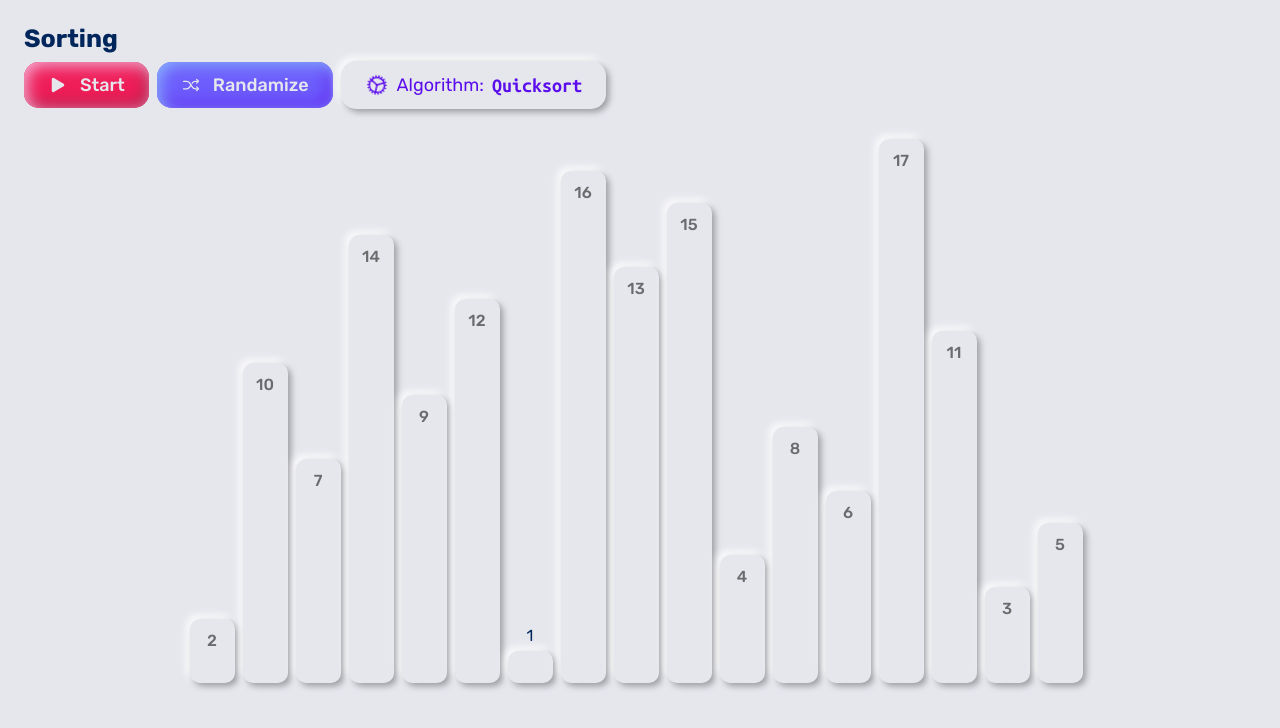
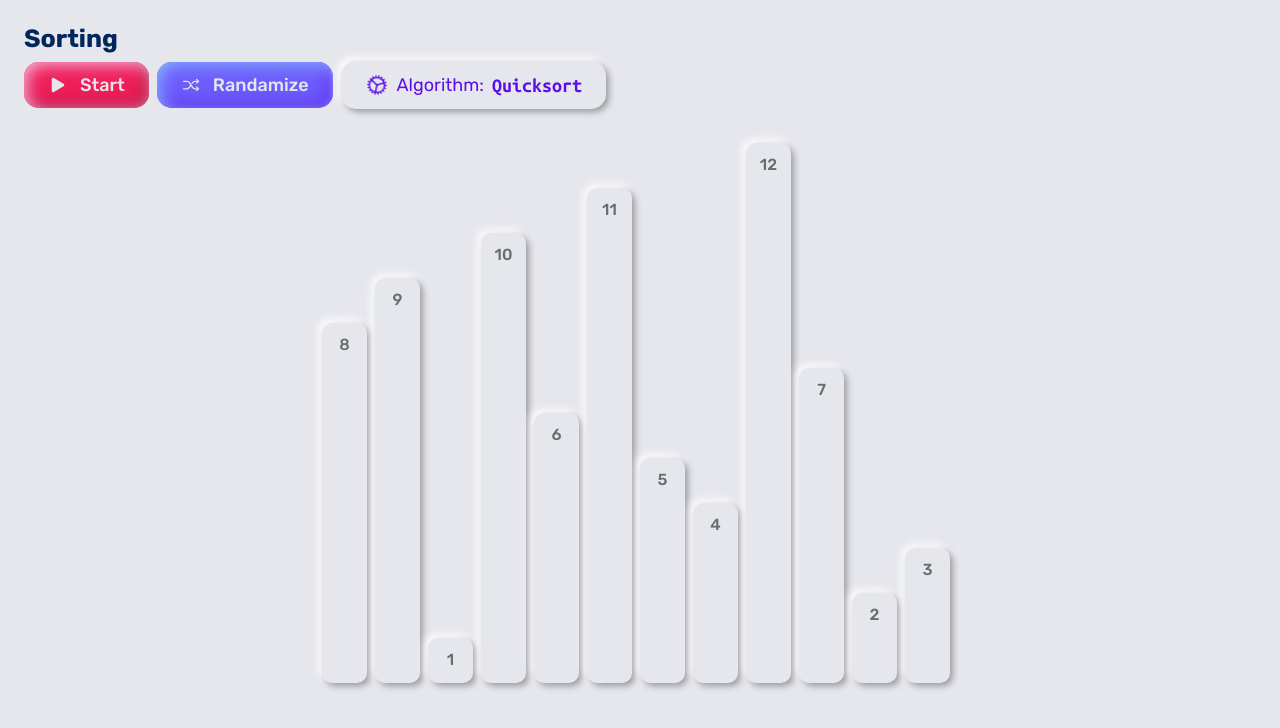
Before and after one commit to totokunaga/totokunaga-web, a Next.js app: page /algorithms/sorting in a window 1280 px wide. Shown: the top 728 px of the page. Built offline with nearby package versions, Linux system fonts and the light colour scheme.

Commit message:
Separate sorting animation speed

```diff
--- a/src/components/algorithms/sorting/BarBlock/BarBlock.tsx
+++ b/src/components/algorithms/sorting/BarBlock/BarBlock.tsx
@@ -12,15 +12,17 @@ import {
   setSortingAlgorithmExecuted,
 } from "@utils/slices";
 import { shuffle } from "@utils/functions/pages/algorithms/sorting/algorithms/shuffle";
-import { barBlockBottomOffset } from "@utils/constants";
+import {
+  barBlockBottomOffset,
+  baseColoringSpped,
+  baseTransitionSpeed,
+} from "@utils/constants";
 
 type BarBlockProp = {
   barWidth: number;
   heightUnit: number;
   values: number[];
 };
-
-const baseTransitionSpeed = 0.3;
 
 export const BarBlock: React.FC<BarBlockProp> = ({
   barWidth,
@@ -29,7 +31,8 @@ export const BarBlock: React.FC<BarBlockProp> = ({
 }) => {
   const [barInfo, setBarInfo] = useState<InnerValue[]>([]);
   const [barIds, setBarIds] = useState<number[]>([]);
-  const [transitionSpeed, setTransitionSpeed] = useState(baseTransitionSpeed);
+  const [coloringSpeed, setColoringSpeed] = useState(baseColoringSpped);
+  const [swapSpeed, setSwapSpeed] = useState(baseColoringSpped);
 
   const dispatch = useDispatch();
   const { algorithm, algorithmExecuted, randomizeExecuted, algorithmSpeed } =
@@ -51,7 +54,8 @@ export const BarBlock: React.FC<BarBlockProp> = ({
   }, [values]);
 
   useEffect(() => {
-    setTransitionSpeed(baseTransitionSpeed / algorithmSpeed);
+    setSwapSpeed(baseTransitionSpeed / algorithmSpeed);
+    setColoringSpeed(baseColoringSpped / algorithmSpeed);
   }, [algorithmSpeed]);
 
   useEffect(() => {
@@ -123,7 +127,7 @@ export const BarBlock: React.FC<BarBlockProp> = ({
           style={{
             bottom: barBlockBottomOffset,
             left,
-            transition: `left ${transitionSpeed}s ease-in-out`,
+            transition: `left ${swapSpeed}s ease-in-out, background-color ${coloringSpeed}s`,
           }}
         >
           <Bar
--- a/src/pages/algorithms/sorting/index.tsx
+++ b/src/pages/algorithms/sorting/index.tsx
@@ -13,10 +13,7 @@ import style from "@styles/default.module.scss";
 import { BarBlock } from "@components/algorithms/sorting/BarBlock/BarBlock";
 import { useEffect, useState } from "react";
 import { SortingControlSection } from "@components/algorithms";
-import {
-  bubblesort,
-  shuffle,
-} from "@utils/functions/pages/algorithms/sorting/algorithms";
+import { shuffle } from "@utils/functions/pages/algorithms/sorting/algorithms";
 
 const { sorting } = pages;
 
@@ -37,17 +34,24 @@ const SortingIndex: React.FC = () => {
         Math.floor(parentWidth / minBars),
         defaultBarWidth
       );
-      const numBars = Math.min(
+      let numBars = Math.min(
         Math.floor(parentWidth / (barWidth + spaceBetweenBars)),
         maxBars
       );
 
+      const barBlockContainerHeight =
+        parentHeight - barBlockBottomOffset - barIconSize;
       const heightUnit = Math.min(
-        Math.floor(
-          (parentHeight - barBlockBottomOffset - barIconSize) / numBars
+        Math.max(
+          Math.floor(barBlockContainerHeight / numBars),
+          defaultHeightUnit
         ),
         defaultHeightUnit
       );
+
+      while (numBars * heightUnit > barBlockContainerHeight) {
+        numBars--;
+      }
 
       const randomValues = Array.from({ length: numBars }, () => null).map(
         (_, i) => i + 1
--- a/src/utils/constants/pages/algorithms/sorting.ts
+++ b/src/utils/constants/pages/algorithms/sorting.ts
@@ -1,16 +1,19 @@
 import { SortingAnimationType } from "@utils/types";
 
 export const sortingAnimationSpeed: Record<SortingAnimationType, number> = {
-  normal: 200,
+  normal: 150,
   swap: 300,
-  focus: 200,
-  compare: 200,
-  range: 300,
-  done: 200,
-  clear: 200,
-  reset: 200,
+  focus: 150,
+  compare: 150,
+  range: 150,
+  done: 150,
+  clear: 150,
+  reset: 150,
   move: 0,
 };
+
+export const baseColoringSpped = 0.15;
+export const baseTransitionSpeed = 0.3;
 
 export const BAR_BLOCK_WRAPPER = "barblock-wrapper";
 export const defaultHeightUnit = 45;
```
